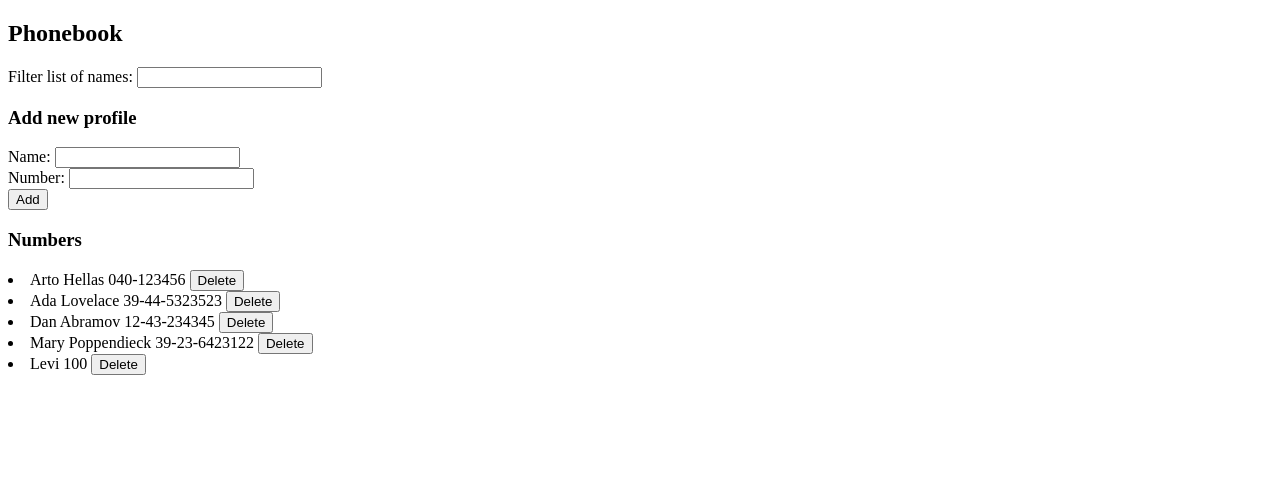
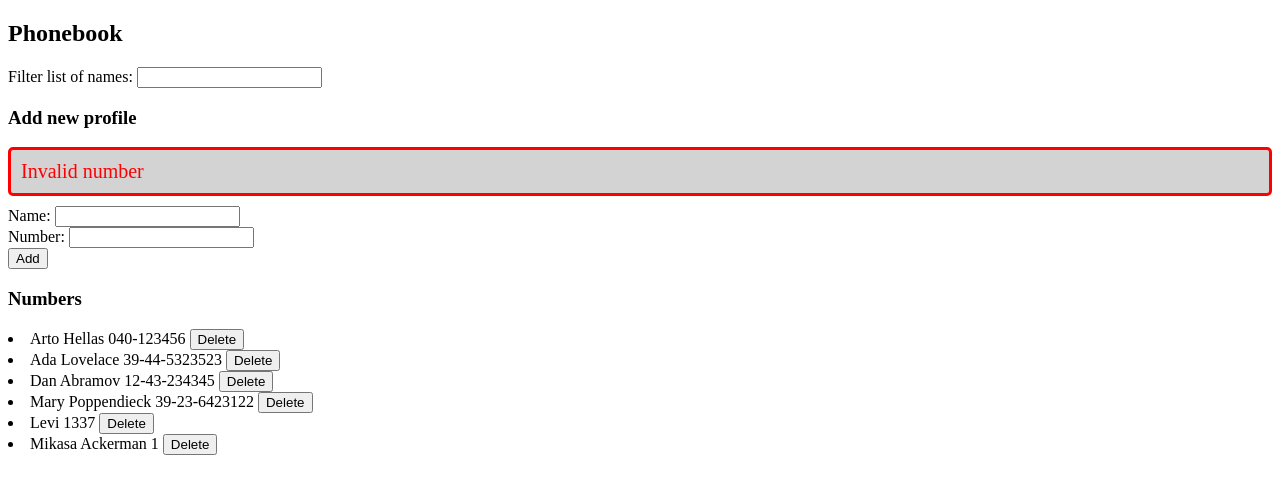
Before and after one commit to Wrthlor/fullStackOpen2020, a React (Create React App) app in the folder part2/phonebook/: page / in a window 1280 px wide. Both pictures are taken after typing "Sample", "Sample" into the empty fields and a click on the button "Add". Shown: the top 494 px of the page. Built offline with nearby package versions, Linux system fonts and the light colour scheme; data requests are answered from the project's data file.

Commit message:
Exercise 2.19 + 2.20: Improved error messages

```diff
--- a/part2/phonebook/db.json
+++ b/part2/phonebook/db.json
@@ -22,8 +22,13 @@
     },
     {
       "name": "Levi",
-      "number": "100",
+      "number": "1337",
       "id": 5
+    },
+    {
+      "name": "Mikasa Ackerman",
+      "number": "1",
+      "id": 6
     }
   ]
 }
--- a/part2/phonebook/src/App.js
+++ b/part2/phonebook/src/App.js
@@ -3,6 +3,7 @@ import React, { useState, useEffect } from 'react';
 import List from './components/List';
 import Form from './components/Form';
 import Filter from './components/Filter';
+import Notification from './components/Notification'
 
 import phonebook from './services/profiles';
 
@@ -11,6 +12,8 @@ const App = () => {
   const [ newName, setNewName ] = useState("");
   const [ newNumber, setNewNumber ] = useState("");
   const [ nameFilter, setNameFilter ] = useState("");
+  const [ notificationMessage, setNotificationMessage ] = useState(null);
+  const [ notificationType, setNotificationType ] = useState(null);
 
   useEffect(() => {
     phonebook
@@ -33,6 +36,15 @@ const App = () => {
       );
   };
 
+  const getNotification = (message, type) => {
+    setNotificationMessage(message);
+    setNotificationType(type);
+    setTimeout(() => {
+      setNotificationMessage(null);
+      setNotificationType(null);
+    }, 5000);
+  }
+
   const createProfile = () => {
     const casedName = titleCase(newName);
 
@@ -47,9 +59,9 @@ const App = () => {
       .create(personObject)
       .then(response => {
         setPersons(persons.concat(response));
-        alert(`${casedName} has been added`);
+        getNotification(`"${casedName}" has been added`, "update");
       })
-      .catch(error => console.error(error))
+      .catch(error => console.log(error))
   }
 
   // Number input is numeric (can contain "singular dashes")
@@ -62,38 +74,39 @@ const App = () => {
 
   const checkDupeProfile = name => lowerCasedNames.includes(name.toLowerCase())
 
-  const confirmUpdate = name =>  window.confirm(`"${name}" is already added to phonebook, replace the old number with a new one?`);
+  const confirmUpdate = message =>  window.confirm(message);
 
   const updateProfile = (name, newNumb) => {
-    const oldProf = persons.find(p => p.name.toLowerCase() === name.toLowerCase());
+    const oldProf = persons.find(people => people.name.toLowerCase() === name.toLowerCase());
     const idVal = oldProf.id;
     const updatedProf = {...oldProf, number: newNumb};
 
     phonebook
       .update(idVal, updatedProf)
-      .then(updatedP =>
-        setPersons(persons.map(p =>
-          p.id !== idVal ? p : updatedP
-        ))
-      )
-      .catch(error => console.error(error))
-
-    alert(`${titleCase(name)} has been update`);
+      .then(updatedP => {
+        setPersons(persons.map(people => people.id !== idVal ? people : updatedP));
+        getNotification(`${titleCase(name)}'s number has been updated`, "update");
+      })
+      .catch(error => {
+        setPersons(persons.filter(people => people.id !== idVal));
+        getNotification(`Information for "${titleCase(name)}" has already been removed from server`, "error");
+        console.log(error);
+      })
   }
 
   const handleSubmit = event => {
     event.preventDefault();
 
     if(!checkValidNumber(newNumber)) {
-      alert('Invalid number');
+      getNotification(`Invalid number`, "error");
     }
     else {
       if (newName === "" && newNumber !== "") {
-        alert('Please enter a name');
+        getNotification(`Please enter a name`, "error");
       }
       else {
         if (checkDupeProfile(newName)) {
-          if (confirmUpdate(newName)) {
+          if (confirmUpdate(`"${newName}" is already added to server, replace the old number with a new one?`)) {
             updateProfile(newName, newNumber);
           }
         }
@@ -108,18 +121,22 @@ const App = () => {
   }
 
   const handleDelete = id => {
-    const indiv = persons.find(p => p.id === id);
+    const indiv = persons.find(people => people.id === id);
     const confirmDel = window.confirm(`Delete "${indiv.name}"?`);
 
     if(confirmDel) {
       phonebook
         .deletePerson(id)
         .then(() => {
-          const filteredPeople = persons.filter(people => people.id !== id);
-          setPersons(filteredPeople);
+          setPersons(persons.filter(people => people.id !== id));
+          getNotification(`"${indiv.name}" has been removed from server`, "update");
           setNameFilter("");
         })
-        .catch(error => console.error(error))
+        .catch(error => {
+          setPersons(persons.filter(people => people.id !== id))
+          getNotification(`Information of "${indiv.name}" has already been removed from server`, "error");
+          console.log(error)
+        })
     }
   }
 
@@ -140,6 +157,10 @@ const App = () => {
       />
 
       <h3>Add new profile</h3>
+      <Notification
+        message={notificationMessage}
+        className={notificationType}
+      />
       <Form
         handleSubmit={handleSubmit}
         nameValue={newName}
--- /dev/null
+++ b/part2/phonebook/src/components/Notification.js
@@ -0,0 +1,13 @@
+const Notification = ({ message, className }) => {
+    if (message === null) {
+        return null;
+    }
+
+    return  (
+        <div className={className}>
+            {message}
+        </div>
+    )
+}
+
+export default Notification
--- a/part2/phonebook/src/index.css
+++ b/part2/phonebook/src/index.css
@@ -1,13 +1,19 @@
-body {
-  margin: 0;
-  font-family: -apple-system, BlinkMacSystemFont, 'Segoe UI', 'Roboto', 'Oxygen',
-    'Ubuntu', 'Cantarell', 'Fira Sans', 'Droid Sans', 'Helvetica Neue',
-    sans-serif;
-  -webkit-font-smoothing: antialiased;
-  -moz-osx-font-smoothing: grayscale;
+.update {
+  color: green;
+  background: lightgrey;
+  font-size: 20px;
+  border-style: solid;
+  border-radius: 5px;
+  padding: 10px;
+  margin-bottom: 10px;
 }
 
-code {
-  font-family: source-code-pro, Menlo, Monaco, Consolas, 'Courier New',
-    monospace;
+.error {
+  color: red;
+  background: lightgrey;
+  font-size: 20px;
+  border-style: solid;
+  border-radius: 5px;
+  padding: 10px;
+  margin-bottom: 10px;
 }
--- a/part2/phonebook/src/index.js
+++ b/part2/phonebook/src/index.js
@@ -1,6 +1,8 @@
 import React from 'react';
 import ReactDOM from 'react-dom';
 import App from './App';
+
+import './index.css';
 
 ReactDOM.render(
   <React.StrictMode>
--- a/part2/phonebook/src/services/profiles.js
+++ b/part2/phonebook/src/services/profiles.js
@@ -3,7 +3,14 @@ const baseURL = "http://localhost:3001/phonebook";
 
 const getAll = () => {
     const request = axios.get(baseURL);
-    return request.then(response => response.data);
+    /*
+    // Hard-coded profile for error testing
+    const nonExisting = {
+        name: "No Man",
+        number: "000-000-0000",
+        id: "1000"
+    }*/
+    return request.then(response => response.data/*.concat(nonExisting)*/);
 }
 
 const create = newObject => {
```
